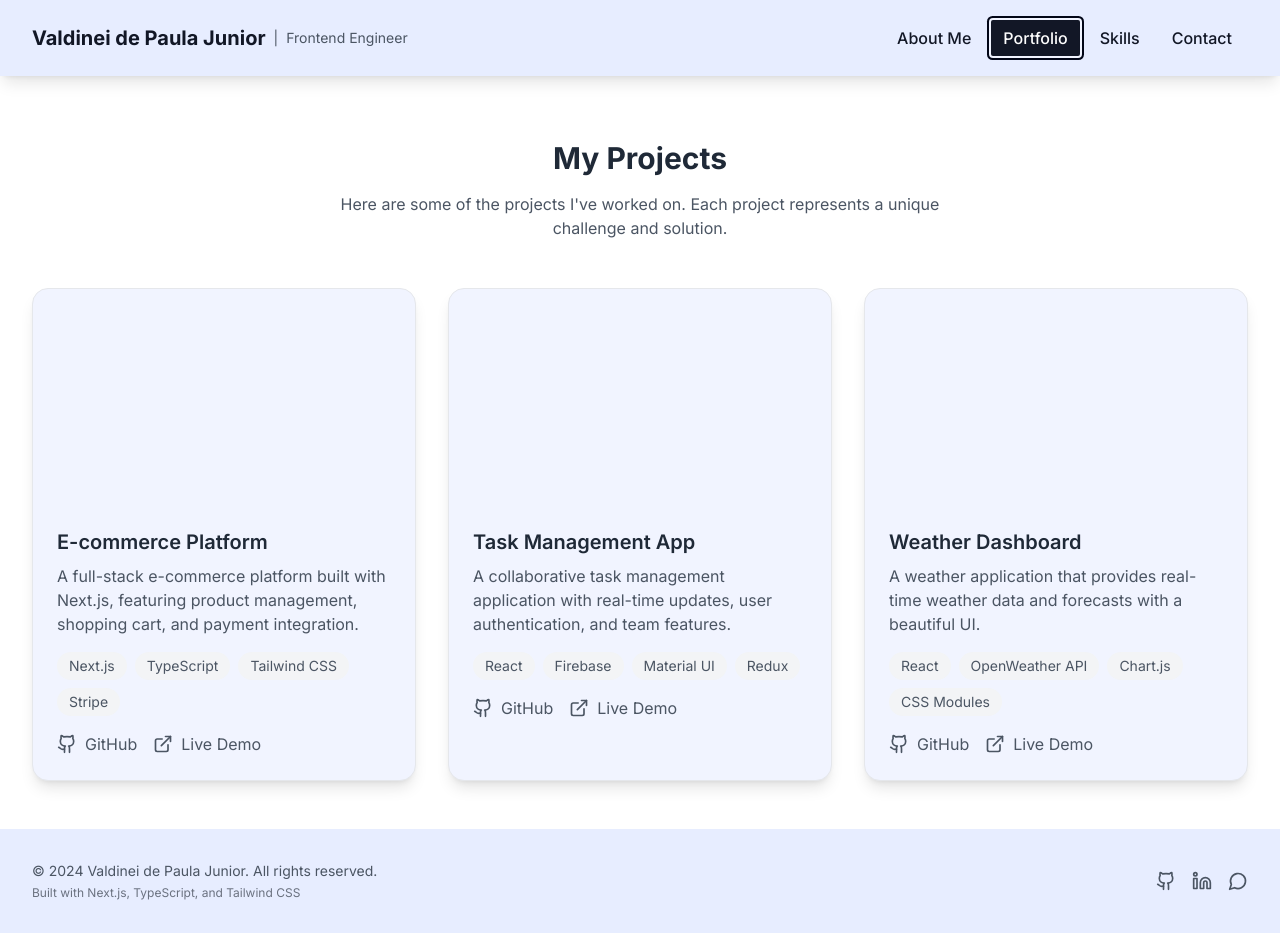
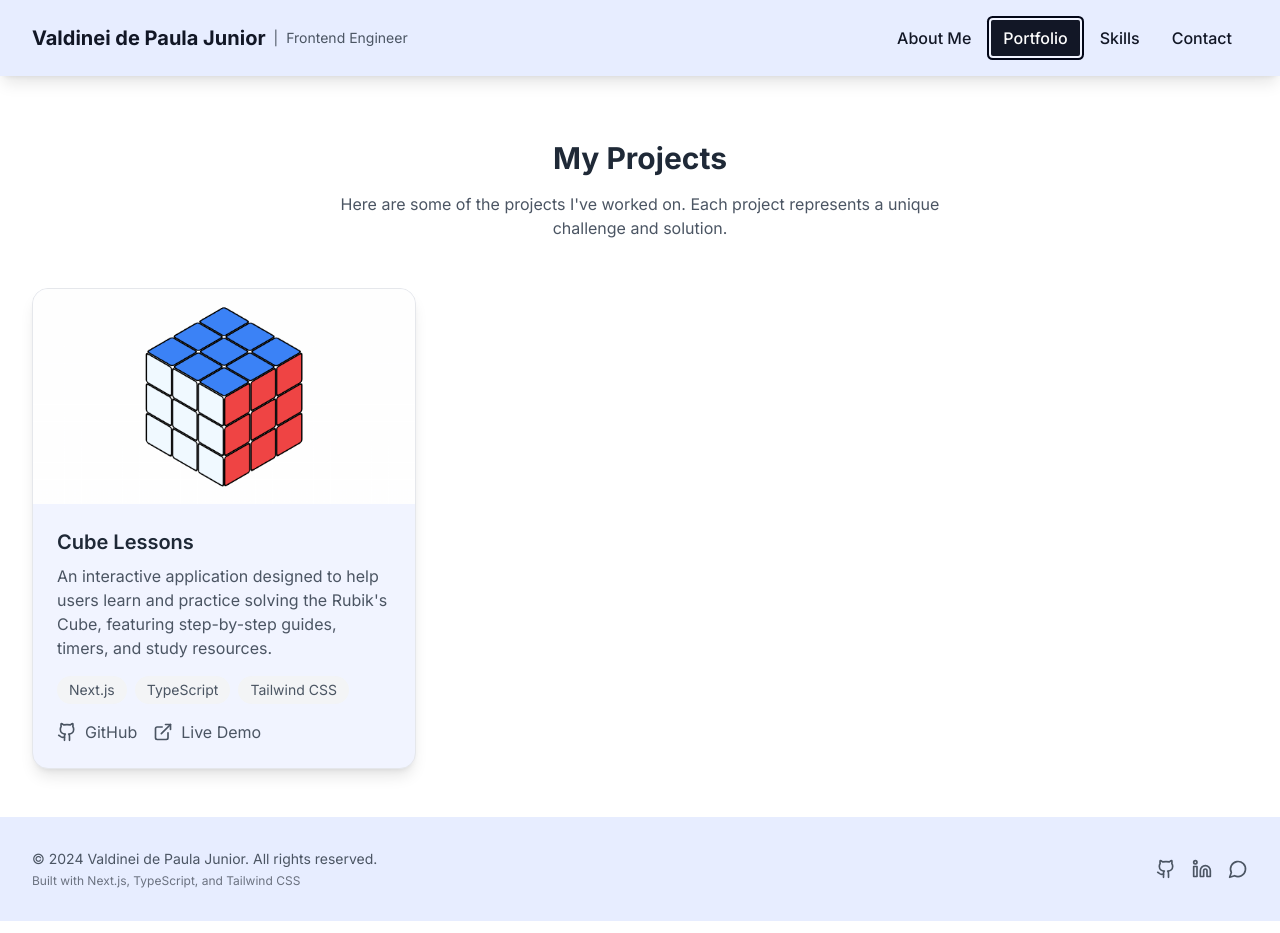
Before and after one commit to ValdineiJunior/valdinei-junior-landing-page, a Next.js app: page / in a window 1280 px wide. Both pictures are taken after a click on the tab "Portfolio". Built offline with nearby package versions, Linux system fonts and the light colour scheme.

Commit message:
feat: add project on portifolio page

```diff
--- a/components/Portfolio.tsx
+++ b/components/Portfolio.tsx
@@ -1,44 +1,35 @@
 import { ExternalLink, Github } from "lucide-react";
 
-const projects = [
+type Project = {
+  title: string;
+  description: string;
+  technologies: string[];
+  image: string;
+  githubUrl: string;
+  liveUrl: string;
+};
+
+const projects: Project[] = [
   {
-    title: "E-commerce Platform",
+    title: "Cube Lessons",
     description:
-      "A full-stack e-commerce platform built with Next.js, featuring product management, shopping cart, and payment integration.",
-    technologies: ["Next.js", "TypeScript", "Tailwind CSS", "Stripe"],
-    image: "/projects/ecommerce.jpg",
-    githubUrl: "https://github.com/yourusername/ecommerce",
-    liveUrl: "https://ecommerce-demo.com",
-  },
-  {
-    title: "Task Management App",
-    description:
-      "A collaborative task management application with real-time updates, user authentication, and team features.",
-    technologies: ["React", "Firebase", "Material UI", "Redux"],
-    image: "/projects/taskmanager.jpg",
-    githubUrl: "https://github.com/yourusername/taskmanager",
-    liveUrl: "https://taskmanager-demo.com",
-  },
-  {
-    title: "Weather Dashboard",
-    description:
-      "A weather application that provides real-time weather data and forecasts with a beautiful UI.",
-    technologies: ["React", "OpenWeather API", "Chart.js", "CSS Modules"],
-    image: "/projects/weather.jpg",
-    githubUrl: "https://github.com/yourusername/weather",
-    liveUrl: "https://weather-demo.com",
+      "An interactive application designed to help users learn and practice solving the Rubik's Cube, featuring step-by-step guides, timers, and study resources.",
+    technologies: ["Next.js", "TypeScript", "Tailwind CSS"],
+    image: "/cube-lessons.PNG",
+    githubUrl: "https://github.com/ValdineiJunior/cube-lessons",
+    liveUrl: "https://cube-lessons.vercel.app",
   },
 ];
 
-const ProjectCard = ({ project }: { project: (typeof projects)[0] }) => {
+const ProjectCard = ({ project }: { project: Project }) => {
   return (
     <div className="group relative overflow-hidden rounded-2xl border border-gray-200 bg-white shadow-lg transition-all duration-300 hover:shadow-xl">
       <div className="aspect-video overflow-hidden">
-        {/* <img
+        <img
           src={project.image}
           alt={project.title}
           className="h-full w-full object-cover transition-transform duration-300 group-hover:scale-105"
-        /> */}
+        />
       </div>
 
       <div className="p-6">
```
Also changed, not shown: public/cube-lessons.PNG (added).
